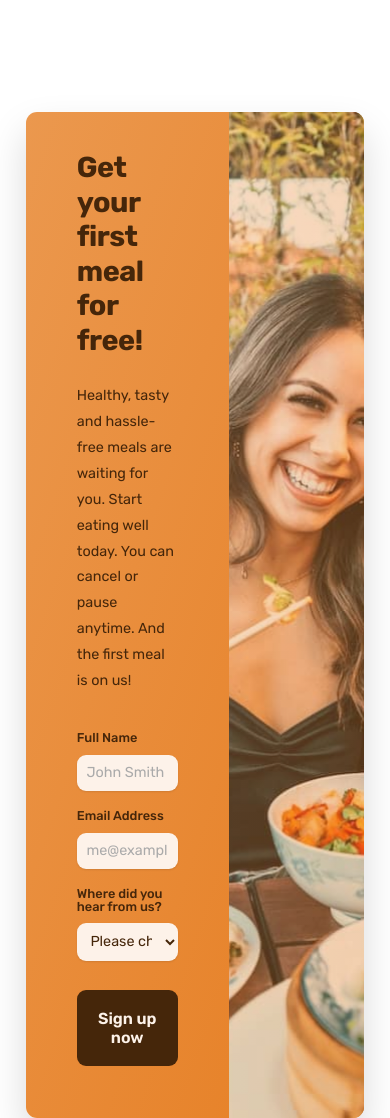
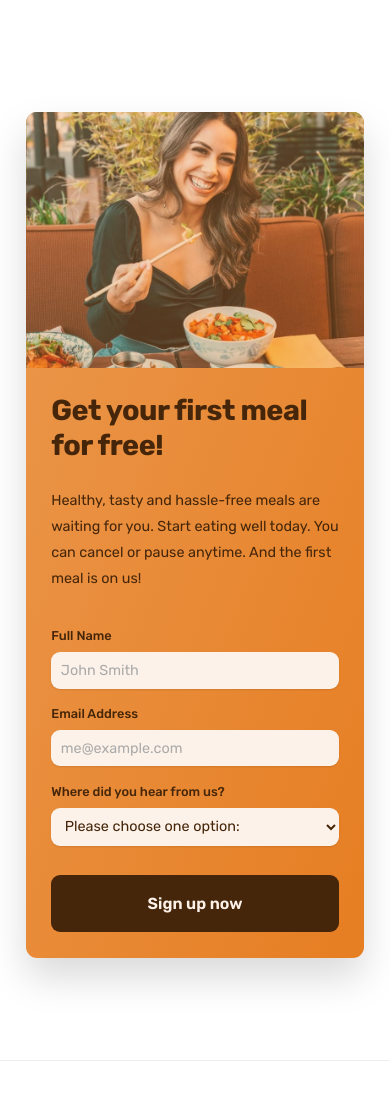
Before and after one commit to SuperUser-Gump/Omnifood, a website: page index.html in a window 390 px wide. Shown: the part 7950-9068 px from the top of the page. Drawn offline with nearby package versions, Linux system fonts and the light colour scheme.

Commit message:
style: Update CTA section in media query
- Adjusted the size and layout of the CTA image.
- Moved the CTA image above the CTA content for better visibility.
- Reduced spacing in the text block.

```diff
--- a/css/queries.css
+++ b/css/queries.css
@@ -265,4 +265,17 @@
     grid-template-columns: repeat(4, 1fr);
     gap: 1.2rem;
   }
+
+  .cta {
+    grid-template-columns: 1fr;
+  }
+
+  .cta-text-box {
+    padding: 3.2rem;
+  }
+
+  .cta-img-box {
+    height: 32rem;
+    grid-row: 1;
+  }
 }
```
